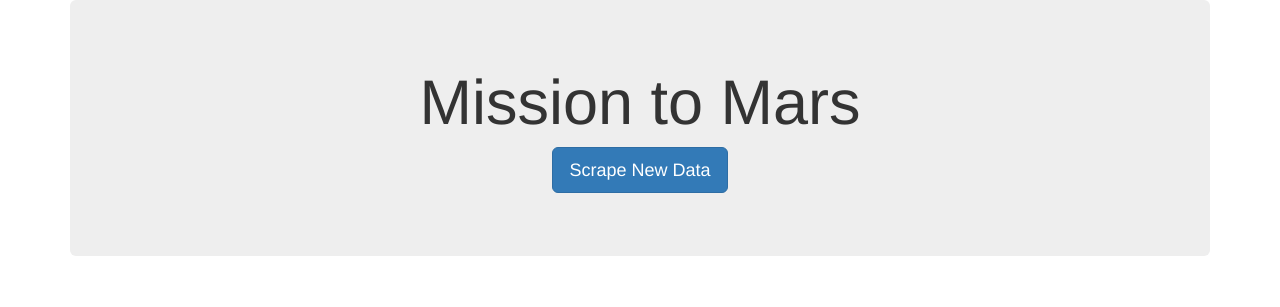
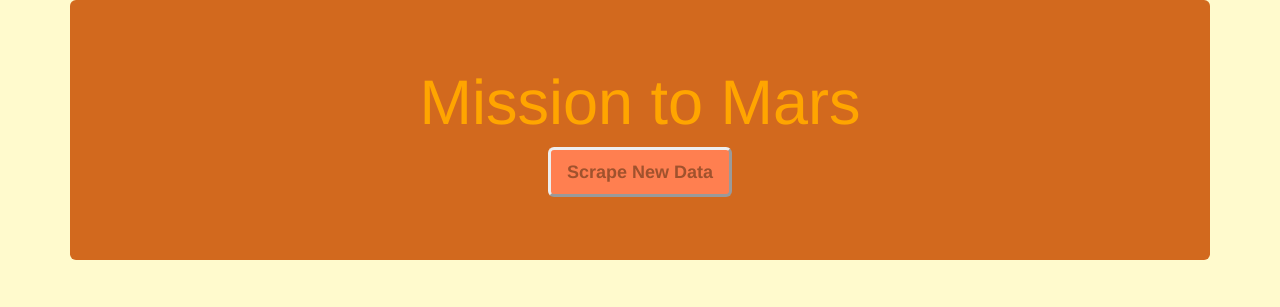
Before and after one commit to NensiH/Mission-to-Mars, a Flask app: page / in a window 1280 px wide. Shown: the top 307 px of the page. Run offline with Flask 2, Linux system fonts and the light colour scheme; data that the repository does not hold is empty; some libraries are stand-ins or nearby versions.

Commit message:
Ading Bootstrap

```diff
--- a/mars_scraping/templates/index.html
+++ b/mars_scraping/templates/index.html
@@ -9,14 +9,24 @@
       rel="stylesheet"
       href="https://maxcdn.bootstrapcdn.com/bootstrap/3.3.7/css/bootstrap.min.css"
     />
+    <style>
+
+      /* h1  {color: lightseagreen;} */
+      /* div  {color: lightseagreen} */
+      h2   {color:indianred}
+      p    {color: black}
+      h3   {color:salmon}
+      a    {color:black}
+
+     </style>
   </head>
-  <body>
-    <div class="container">
-      <!-- Add Jumbotron to Header -->
-      <div class="jumbotron text-center">
-        <h1>Mission to Mars</h1>
+  <body style = "background-color: lemonchiffon">
+    <div class="container" >
+      <!-- Add Jumbotron to Header  -->
+      <div style = "background-color:chocolate" class="jumbotron text-center" >
+        <h1 style= "color:orange ">  Mission to Mars</h1>
         <!-- Add a button to activate scraping script -->
-        <p><a class="btn btn-primary btn-lg" href="/scrape" role="button">Scrape New Data</a></p>
+        <p><a class="btn btn-primary btn-lg" href="/scrape" role="button" style= "background-color: coral; border:outset; color:sienna; font-weight: bold ">Scrape New Data</a></p>
       </div>
 
       <!-- Add section for Mars News -->
@@ -58,11 +68,11 @@
       <div class="row" id="mars-hemispheres">
         <div class="page-header">
           <h2 class="text-center">Mars Hemispheres</h2>
-          <p><a class="btn btn-primary btn-lg" href="/scrape" role="button">Scrape New Data</a></p>
+          <!-- <p><a class="btn btn-primary btn-lg" href="/scrape" role="button">Scrape New Data</a></p> -->
         </div>
 
         {% for hemisphere in mars.hemispheres %}
-        <div class="col-md-6">
+        <div class="col-md-3">
           <div class="thumbnail">
             <img src="{{hemisphere.img_url | default('static/images/error.png', true)}}" alt="...">
             <div class="caption">
```
Also changed, not shown: other parts of mars_scraping/templates/index.html (+1 -1 lines).
